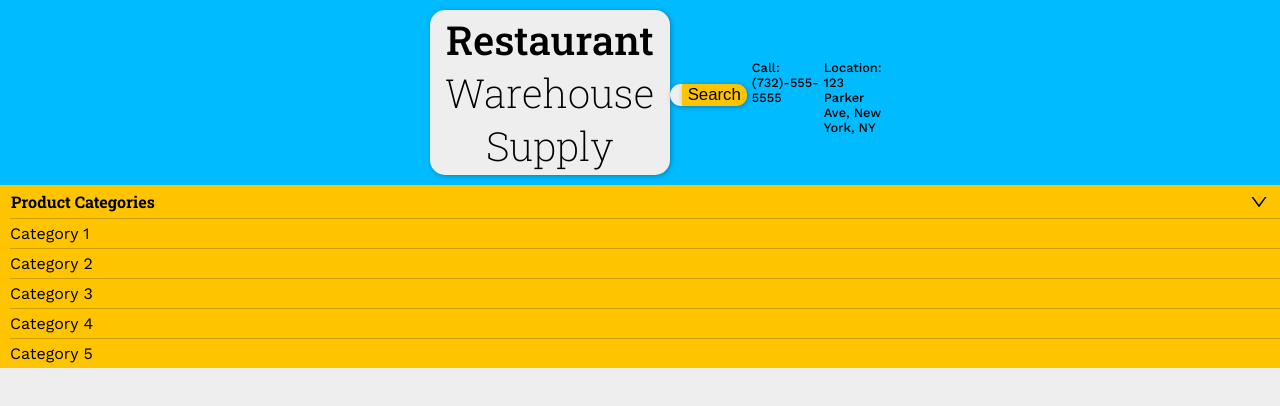
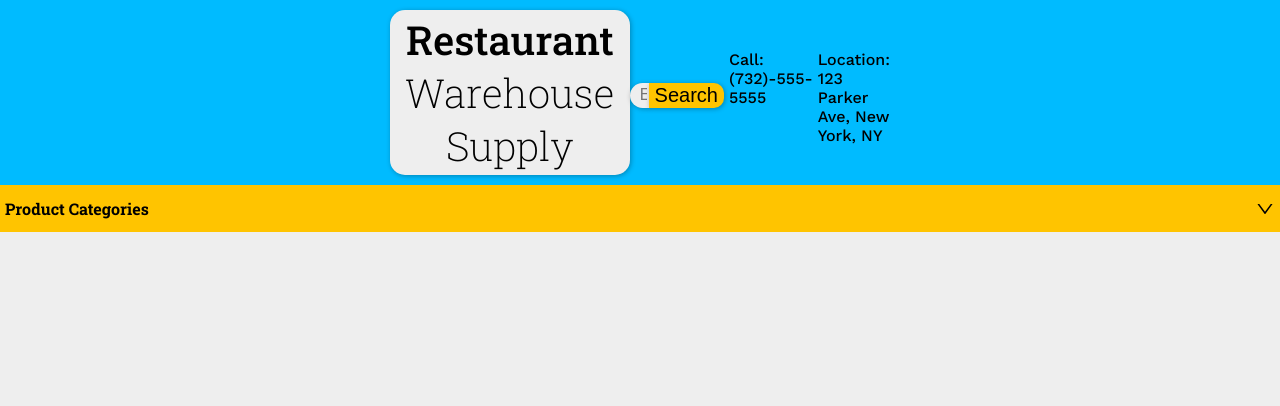
Before and after one commit to ajmenza/restaurant-warehouse-supply-frontend, a Next.js app: page / in a window 1280 px wide. Shown: the top 406 px of the page. Built offline with nearby package versions, Linux system fonts and the light colour scheme.

Commit message:
dropdown menu first draft with animation

```diff
--- a/components/DropdownMenu.tsx
+++ b/components/DropdownMenu.tsx
@@ -1,4 +1,4 @@
-import React from "react";
+import React, { useState } from "react";
 import styled from "styled-components";
 import { Flex, FlexColumn } from "../globalStyles";
 import { AiOutlineDown } from "react-icons/ai";
@@ -7,6 +7,7 @@ const Menu = styled.nav`
   background-color: #ffc400;
   padding: 5px;
   position: relative;
+  /* max-width: 420px; */
 `;
 
 const DropdownButton = styled(Flex)`
@@ -16,6 +17,10 @@ const DropdownButton = styled(Flex)`
   width: 100%;
   justify-content: space-between;
   background-color: transparent;
+  padding: 8px 0;
+  cursor: pointer;
+  @media (min-width: 500px) {
+  }
 `;
 
 const ButtonLabel = styled.h2`
@@ -28,29 +33,46 @@ const DropdownArrow = styled(AiOutlineDown)`
   font-size: 1.25rem;
 `;
 
-const Categories = styled(FlexColumn)`
-  padding-left: 10px;
+interface CategoriesProps {
+  toggled: boolean;
+}
+
+const Categories = styled(FlexColumn)<CategoriesProps>`
   list-style: none;
   font-family: "Work Sans";
   position: absolute;
   top: 100%;
+  top: ${(props) => (props.toggled ? "100%" : "-400%")};
   left: 0;
   background-color: #ffc400;
   width: 100%;
+  cursor: pointer;
+  margin: 0;
+  padding: 0;
+  z-index: -1;
 `;
 
 const Category = styled.li`
-  padding: 5px 0;
+  padding: 10px 0px 10px 10px;
   border-top: 1px solid #3c3c3c43;
+  :hover {
+    background-color: #00bbff;
+  }
 `;
 
 const DropdownMenu = () => {
+  const [toggled, setToggled] = useState(false);
+
+  const handleClick = () => {
+    setToggled(!toggled);
+  };
+
   return (
     <Menu>
-      <DropdownButton as="button">
+      <DropdownButton as="button" onClick={handleClick}>
         <ButtonLabel>Product Categories</ButtonLabel> <DropdownArrow />
       </DropdownButton>
-      <Categories>
+      <Categories as="ul" toggled={toggled}>
         <Category>Category 1</Category>
         <Category>Category 2</Category>
         <Category>Category 3</Category>
--- a/components/Header.tsx
+++ b/components/Header.tsx
@@ -27,7 +27,7 @@ const CompanyName = styled.h1`
   box-shadow: 1px 1px 5px #0000004b;
   cursor: pointer;
   width: 100%;
-  font-size: clamp(1.19rem, 4vw, 2.5rem);
+  font-size: clamp(1.19rem, 4.3vw, 2.5rem);
   text-align: center;
 `;
 
@@ -38,7 +38,8 @@ const LightFont = styled.span`
 const FlexContainer = styled(FlexColumn)`
   align-items: center;
   justify-content: space-between;
-  max-width: 420px;
+  width: 100%;
+  max-width: 500px;
   @media (min-width: 768px) {
     flex-direction: row;
   }
@@ -61,7 +62,7 @@ const Paragraph = styled.p`
 const InfoContainer = styled(FlexColumn)`
   font-family: "Work Sans";
   margin-top: 10px;
-  font-size: 0.8rem;
+  font-size: clamp(0.8rem, 2vw, 1.0rem);
   width: 100%;
   /* text-align: start; */
   @media (min-width: 420px) {
@@ -73,14 +74,14 @@ const SearchBar = styled.input`
   background-color: #eeeeee;
   border-radius: 20px 0 0 20px;
   border: none;
-  font-size: 0.8rem;
+  font-size: clamp(0.8rem, 3vw, 1rem);
   box-shadow: 1px 1px 5px #0000004b;
   padding-left: 10px;
   width: 100%;
 `;
 
 const SearchButton = styled.button`
-  font-size: 1.05rem;
+  font-size: clamp(1.05rem, 3vw, 1.25rem);
   width: 100%;
   border-radius: 0 10px 10px 0;
   border: none;
--- a/styles/globals.css
+++ b/styles/globals.css
@@ -1,4 +1,4 @@
-@import url("https://fonts.googleapis.com/css2?family=Roboto+Slab:wght@100;200;300;400;500;600;700;800;900&family=Work+Sans:wght@100;200;300;400;500;600;700;800;900&display=swap");
+@import url('https://fonts.googleapis.com/css2?family=Roboto+Slab:wght@100;200;300;400;500;600;700;800;900&family=Work+Sans:wght@100;200;300;400;500;600;700;800;900&display=swap');
 
 html,
 body {
```
